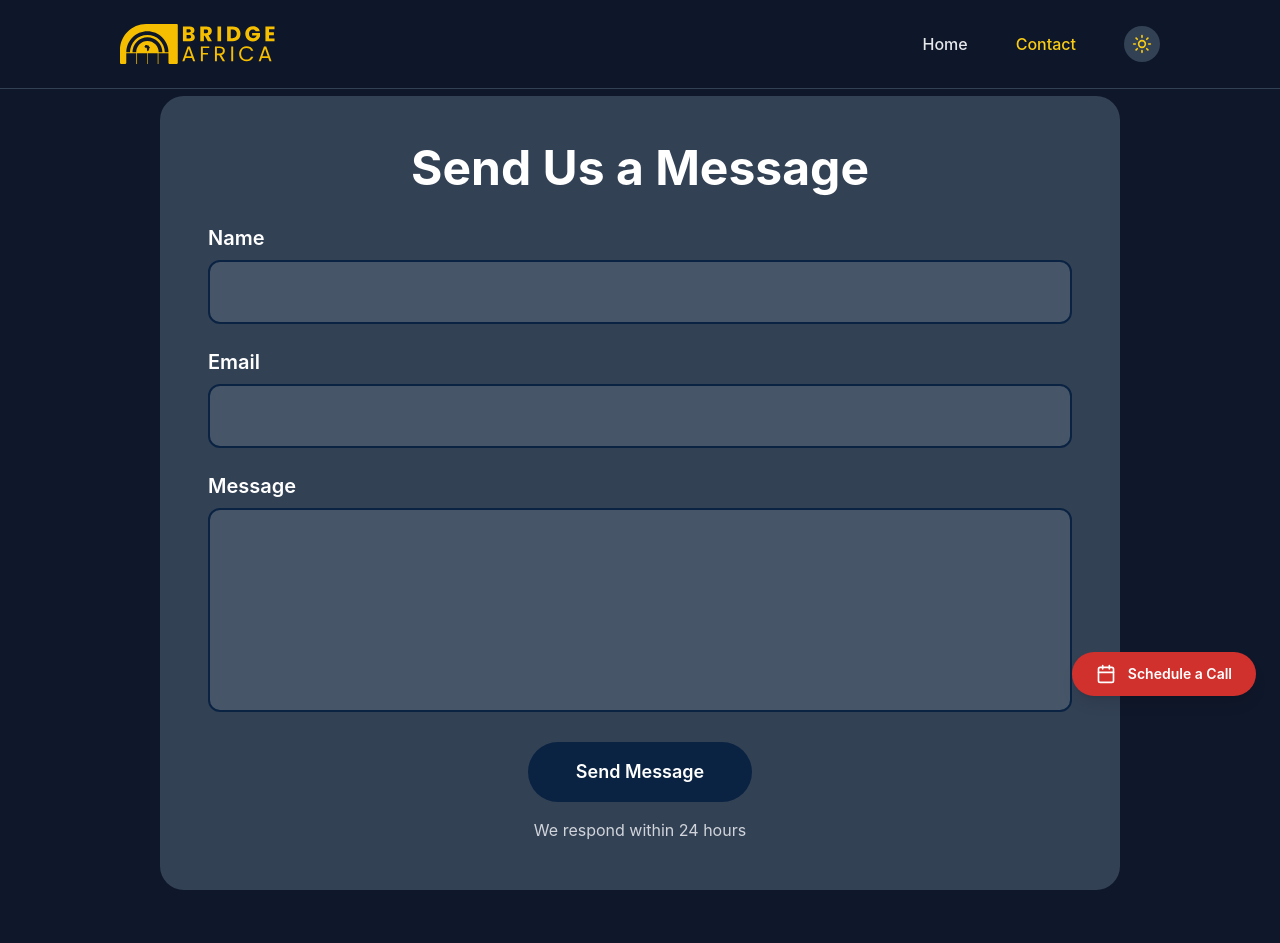
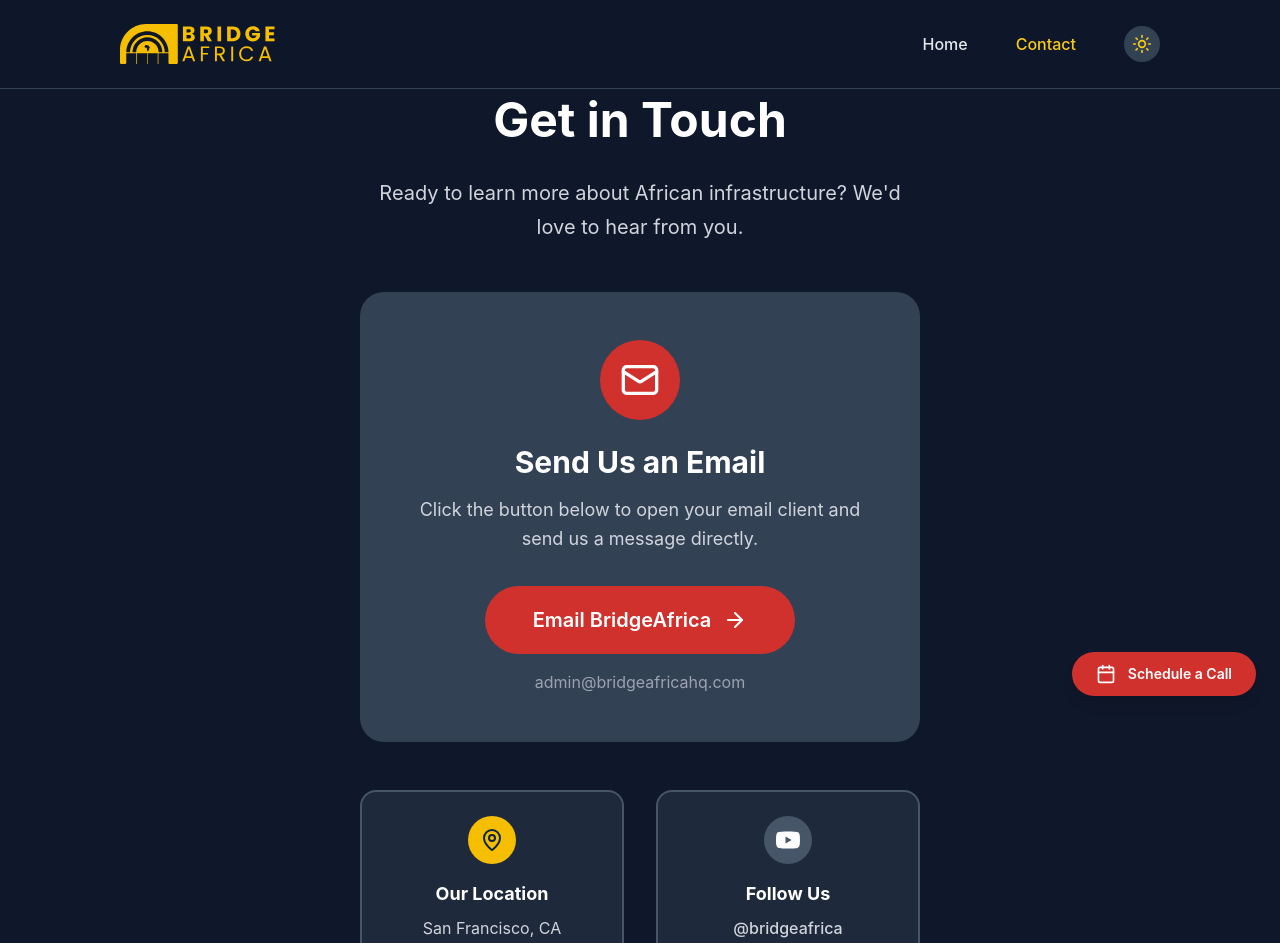
Before and after one commit to davedumto/bridgeafrica, a Next.js app: page /contact in a window 1280 px wide. Shown: the top 943 px of the page. Built offline with nearby package versions, Linux system fonts and the light colour scheme.

Commit message:
chore: fixed the contact us

```diff
--- a/app/api/contact/route.ts
+++ /dev/null
@@ -1,72 +0,0 @@
-import { NextRequest, NextResponse } from 'next/server';
-import connectToDatabase from '@/lib/mongodb';
-import Contact from '@/models/Contact';
-import { ContactSchema } from '@/lib/validations';
-
-export async function POST(request: NextRequest) {
-  try {
-    await connectToDatabase();
-
-    const body = await request.json();
-
-    // Validate the request body
-    const validatedData = ContactSchema.parse(body);
-
-    // Save contact submission to database
-    const contact = new Contact({
-      name: validatedData.name,
-      email: validatedData.email,
-      message: validatedData.message,
-      company: validatedData.company,
-      status: 'new'
-    });
-
-    await contact.save();
-
-    console.log('📧 NEW CONTACT FORM SUBMISSION SAVED TO DATABASE:', {
-      id: contact._id,
-      name: validatedData.name,
-      email: validatedData.email,
-      timestamp: new Date().toISOString()
-    });
-
-    return NextResponse.json(
-      {
-        success: true,
-        message: 'Thank you for your message! We will get back to you soon.',
-        contactId: contact._id
-      },
-      { status: 201 }
-    );
-
-  } catch (error: any) {
-    console.error('Contact form error:', error);
-
-    // Handle validation errors
-    if (error.name === 'ZodError') {
-      return NextResponse.json(
-        {
-          success: false,
-          message: 'Please fill in all required fields correctly',
-          errors: error.errors
-        },
-        { status: 400 }
-      );
-    }
-
-    return NextResponse.json(
-      {
-        success: false,
-        message: 'Something went wrong. Please try again later.'
-      },
-      { status: 500 }
-    );
-  }
-}
-
-export async function GET() {
-  return NextResponse.json(
-    { message: 'Contact API endpoint is working' },
-    { status: 200 }
-  );
-}
--- a/app/contact/page.tsx
+++ b/app/contact/page.tsx
@@ -1,68 +1,13 @@
 'use client'
 
-import React, { useState, useEffect } from 'react';
+import { useState, useEffect } from 'react';
 import { AnimatedSection } from '@/components/AnimatedSection';
-import { Button } from '@/components/Button';
-import { SectionDivider } from '@/components/SectionDivider';
 import { Footer } from '@/components/Footer';
-import { CalendarIcon, FileTextIcon, ListIcon } from 'lucide-react';
+import { MailIcon, MapPinIcon, ArrowRightIcon } from 'lucide-react';
 
 
 export default function Contact() {
-  const [formData, setFormData] = useState({
-    name: '',
-    email: '',
-    message: ''
-  });
   const [scrollY, setScrollY] = useState(0);
-  const [isSubmitting, setIsSubmitting] = useState(false);
-  const [submitStatus, setSubmitStatus] = useState<{
-    type: 'success' | 'error' | null;
-    message: string;
-  }>({ type: null, message: '' });
-
-  const handleSubmit = async (e: React.FormEvent) => {
-    e.preventDefault();
-    setIsSubmitting(true);
-    setSubmitStatus({ type: null, message: '' });
-
-    try {
-      const response = await fetch('/api/contact', {
-        method: 'POST',
-        headers: {
-          'Content-Type': 'application/json',
-        },
-        body: JSON.stringify(formData),
-      });
-
-      const data = await response.json();
-
-      if (data.success) {
-        setSubmitStatus({
-          type: 'success',
-          message: data.message
-        });
-        // Clear form on success
-        setFormData({
-          name: '',
-          email: '',
-          message: ''
-        });
-      } else {
-        setSubmitStatus({
-          type: 'error',
-          message: data.message
-        });
-      }
-    } catch (error) {
-      setSubmitStatus({
-        type: 'error',
-        message: 'Something went wrong. Please try again later.'
-      });
-    } finally {
-      setIsSubmitting(false);
-    }
-  };
 
   // Handle scroll for geometric shapes animation
   useEffect(() => {
@@ -71,98 +16,94 @@
     return () => window.removeEventListener('scroll', handleScroll);
   }, []);
 
+  const handleEmailClick = () => {
+    window.location.href = 'mailto:admin@bridgeafricahq.com?subject=Inquiry about BridgeAfrica&body=Hello BridgeAfrica team,%0D%0A%0D%0AI would like to learn more about your infrastructure intelligence platform.%0D%0A%0D%0ABest regards,';
+  };
+
   return (
     <div className="w-full">
-      {/* Contact Form Section */}
+      {/* Main Contact Section */}
       <section className="pt-20 md:pt-24 pb-16 md:pb-24 lg:pb-[120px] bg-white dark:bg-slate-900 transition-colors duration-300">
-        <div className="max-w-[1000px] xl:max-w-[1200px] mx-auto px-6 md:px-12 lg:px-[80px] xl:px-[120px]">
+        <div className="max-w-[800px] mx-auto px-6 md:px-12 lg:px-[80px] xl:px-[120px]">
           <AnimatedSection>
-            <div className="bg-gray-50 dark:bg-slate-700 rounded-3xl p-8 md:p-12">
-              <h2 className="text-3xl md:text-4xl lg:text-5xl font-bold mb-6 md:mb-8 text-center text-[#0A2342] dark:text-white transition-colors">
-                Send Us a Message
+            <div className="text-center mb-12">
+              <h2 className="text-3xl md:text-4xl lg:text-5xl font-bold mb-6 md:mb-8 text-[#0A2342] dark:text-white transition-colors">
+                Get in Touch
               </h2>
-              <form onSubmit={handleSubmit} className="space-y-4 md:space-y-6">
-                <div>
-                  <label className="block text-lg md:text-xl font-semibold mb-2 text-[#0A2342] dark:text-white transition-colors">
-                    Name
-                  </label>
-                  <input
-                    type="text"
-                    value={formData.name}
-                    onChange={e => setFormData({
-                      ...formData,
-                      name: e.target.value
-                    })}
-                    className="w-full px-4 md:px-6 py-3 md:py-4 rounded-xl border-2 border-gray-200 dark:border-gray-600 dark:bg-slate-600 dark:text-white focus:border-opacity-50 outline-none transition-all text-base md:text-lg"
-                    style={{
-                      borderColor: '#0A2342'
-                    }}
-                    required
-                  />
+              <p className="text-lg md:text-xl text-[#0A2342] dark:text-gray-300 transition-colors max-w-2xl mx-auto mb-8" style={{
+                lineHeight: '1.7'
+              }}>
+                Ready to learn more about African infrastructure? We'd love to hear from you.
+              </p>
+            </div>
+
+            {/* Main Email CTA */}
+            <div className="bg-gray-50 dark:bg-slate-700 rounded-3xl p-8 md:p-12 text-center mb-12">
+              <div className="w-20 h-20 bg-[#D0312D] rounded-full flex items-center justify-center mx-auto mb-6">
+                <MailIcon size={40} className="text-white" />
+              </div>
+
+              <h3 className="text-2xl md:text-3xl font-bold mb-4 text-[#0A2342] dark:text-white transition-colors">
+                Send Us an Email
+              </h3>
+
+              <p className="text-base md:text-lg text-[#0A2342] dark:text-gray-300 transition-colors mb-8 max-w-md mx-auto" style={{
+                lineHeight: '1.6'
+              }}>
+                Click the button below to open your email client and send us a message directly.
+              </p>
+
+              <button
+                onClick={handleEmailClick}
+                className="inline-flex items-center gap-3 px-8 md:px-12 py-4 md:py-5 rounded-full font-semibold text-lg md:text-xl text-white transition-all duration-300 hover:scale-105 hover:shadow-lg active:scale-95 group"
+                style={{
+                  backgroundColor: '#D0312D'
+                }}
+              >
+                <span>Email BridgeAfrica</span>
+                <ArrowRightIcon size={24} className="group-hover:translate-x-1 transition-transform duration-300" />
+              </button>
+
+              <p className="mt-4 text-sm md:text-base text-[#0A2342] dark:text-gray-400 transition-colors">
+                admin@bridgeafricahq.com
+              </p>
+            </div>
+
+            {/* Additional Contact Info */}
+            <div className="grid grid-cols-1 md:grid-cols-2 gap-6 md:gap-8">
+              {/* Location */}
+              <div className="bg-white dark:bg-slate-800 rounded-2xl p-6 border-2 border-gray-100 dark:border-slate-600 text-center transition-colors">
+                <div className="w-12 h-12 bg-[#F6BE00] rounded-full flex items-center justify-center mx-auto mb-4">
+                  <MapPinIcon size={24} className="text-[#0A2342]" />
                 </div>
-                <div>
-                  <label className="block text-lg md:text-xl font-semibold mb-2 text-[#0A2342] dark:text-white transition-colors">
-                    Email
-                  </label>
-                  <input
-                    type="email"
-                    value={formData.email}
-                    onChange={e => setFormData({
-                      ...formData,
-                      email: e.target.value
-                    })}
-                    className="w-full px-4 md:px-6 py-3 md:py-4 rounded-xl border-2 border-gray-200 dark:border-gray-600 dark:bg-slate-600 dark:text-white focus:border-opacity-50 outline-none transition-all text-base md:text-lg"
-                    style={{
-                      borderColor: '#0A2342'
-                    }}
-                    required
-                  />
+                <h4 className="text-lg font-bold mb-2 text-[#0A2342] dark:text-white transition-colors">
+                  Our Location
+                </h4>
+                <p className="text-[#0A2342] dark:text-gray-300 transition-colors">
+                  San Francisco, CA<br />
+                  United States
+                </p>
+              </div>
+
+              {/* Social */}
+              <div className="bg-white dark:bg-slate-800 rounded-2xl p-6 border-2 border-gray-100 dark:border-slate-600 text-center transition-colors">
+                <div className="w-12 h-12 bg-[#0A2342] dark:bg-slate-600 rounded-full flex items-center justify-center mx-auto mb-4">
+                  <svg width="24" height="24" viewBox="0 0 24 24" fill="white">
+                    <path d="M23.5 6.2a3 3 0 0 0-2.1-2.1C19.5 3.5 12 3.5 12 3.5s-7.5 0-9.4.6A3 3 0 0 0 .5 6.2C0 8.1 0 12 0 12s0 3.9.5 5.8a3 3 0 0 0 2.1 2.1c1.9.6 9.4.6 9.4.6s7.5 0 9.4-.6a3 3 0 0 0 2.1-2.1c.5-1.9.5-5.8.5-5.8s0-3.9-.5-5.8zM9.5 15.5v-7l6.2 3.5-6.2 3.5z"/>
+                  </svg>
                 </div>
-                <div>
-                  <label className="block text-lg md:text-xl font-semibold mb-2 text-[#0A2342] dark:text-white transition-colors">
-                    Message
-                  </label>
-                  <textarea
-                    value={formData.message}
-                    onChange={e => setFormData({
-                      ...formData,
-                      message: e.target.value
-                    })}
-                    rows={6}
-                    className="w-full px-4 md:px-6 py-3 md:py-4 rounded-xl border-2 border-gray-200 dark:border-gray-600 dark:bg-slate-600 dark:text-white focus:border-opacity-50 outline-none transition-all resize-none text-base md:text-lg"
-                    style={{
-                      borderColor: '#0A2342'
-                    }}
-                    required
-                  />
-                </div>
-                {/* Status Messages */}
-                {submitStatus.type && (
-                  <div className={`p-4 rounded-xl ${
-                    submitStatus.type === 'success'
-                      ? 'bg-green-50 dark:bg-green-900/20 border border-green-200 dark:border-green-800 text-green-700 dark:text-green-300'
-                      : 'bg-red-50 dark:bg-red-900/20 border border-red-200 dark:border-red-800 text-red-700 dark:text-red-300'
-                  }`}>
-                    {submitStatus.message}
-                  </div>
-                )}
-
-                <div className="text-center">
-                  <button
-                    type="submit"
-                    disabled={isSubmitting}
-                    className="px-8 md:px-12 py-3 md:py-4 rounded-full font-semibold text-base md:text-lg text-white transition-all duration-300 hover:scale-105 disabled:opacity-50 disabled:cursor-not-allowed disabled:transform-none"
-                    style={{
-                      backgroundColor: '#0A2342'
-                    }}
-                  >
-                    {isSubmitting ? 'Sending...' : 'Send Message'}
-                  </button>
-                  <p className="mt-3 md:mt-4 text-sm md:text-base text-[#0A2342] dark:text-gray-300 transition-colors">
-                    We respond within 24 hours
-                  </p>
-                </div>
-              </form>
+                <h4 className="text-lg font-bold mb-2 text-[#0A2342] dark:text-white transition-colors">
+                  Follow Us
+                </h4>
+                <a
+                  href="https://www.youtube.com/@bridgeafrica-q4h"
+                  target="_blank"
+                  rel="noopener noreferrer"
+                  className="text-[#0A2342] dark:text-gray-300 hover:text-[#D0312D] dark:hover:text-yellow-400 transition-colors font-medium"
+                >
+                  @bridgeafrica
+                </a>
+              </div>
             </div>
           </AnimatedSection>
         </div>
--- a/lib/validations.ts
+++ b/lib/validations.ts
@@ -1,28 +1,4 @@
 import { z } from 'zod';
-
-// Contact form validation schema
-export const ContactSchema = z.object({
-  name: z
-    .string()
-    .min(2, 'Name must be at least 2 characters')
-    .max(100, 'Name cannot exceed 100 characters')
-    .trim(),
-  email: z
-    .string()
-    .email('Please enter a valid email address')
-    .toLowerCase()
-    .trim(),
-  company: z
-    .string()
-    .max(100, 'Company name cannot exceed 100 characters')
-    .trim()
-    .optional(),
-  message: z
-    .string()
-    .min(10, 'Message must be at least 10 characters')
-    .max(1000, 'Message cannot exceed 1000 characters')
-    .trim(),
-});
 
 // Newsletter subscription validation schema
 export const NewsletterSchema = z.object({
@@ -55,17 +31,5 @@
     .min(6, 'Password must be at least 6 characters'),
 });
 
-// Admin response validation schema
-export const AdminResponseSchema = z.object({
-  contactId: z.string().min(1, 'Contact ID is required'),
-  responseMessage: z
-    .string()
-    .min(10, 'Response message must be at least 10 characters')
-    .max(2000, 'Response message cannot exceed 2000 characters')
-    .trim(),
-});
-
-export type ContactFormData = z.infer<typeof ContactSchema>;
 export type NewsletterFormData = z.infer<typeof NewsletterSchema>;
 export type AdminLoginData = z.infer<typeof AdminLoginSchema>;
-export type AdminResponseData = z.infer<typeof AdminResponseSchema>;
--- a/models/Contact.ts
+++ /dev/null
@@ -1,54 +0,0 @@
-import mongoose, { Document, Model } from 'mongoose';
-
-export interface IContact extends Document {
-  name: string;
-  email: string;
-  message: string;
-  company?: string;
-  status: 'new' | 'read' | 'replied';
-  createdAt: Date;
-  updatedAt: Date;
-}
-
-const ContactSchema = new mongoose.Schema({
-  name: {
-    type: String,
-    required: [true, 'Name is required'],
-    trim: true,
-    maxlength: [100, 'Name cannot exceed 100 characters']
-  },
-  email: {
-    type: String,
-    required: [true, 'Email is required'],
-    lowercase: true,
-    trim: true,
-    match: [/^\S+@\S+\.\S+$/, 'Please enter a valid email address']
-  },
-  message: {
-    type: String,
-    required: [true, 'Message is required'],
-    trim: true,
-    maxlength: [2000, 'Message cannot exceed 2000 characters']
-  },
-  company: {
-    type: String,
-    trim: true,
-    maxlength: [100, 'Company name cannot exceed 100 characters']
-  },
-  status: {
-    type: String,
-    enum: ['new', 'read', 'replied'],
-    default: 'new'
-  }
-}, {
-  timestamps: true
-});
-
-// Indexes for better performance
-ContactSchema.index({ status: 1 });
-ContactSchema.index({ createdAt: -1 });
-ContactSchema.index({ email: 1 });
-
-const Contact: Model<IContact> = mongoose.models.Contact || mongoose.model<IContact>('Contact', ContactSchema);
-
-export default Contact;
```
